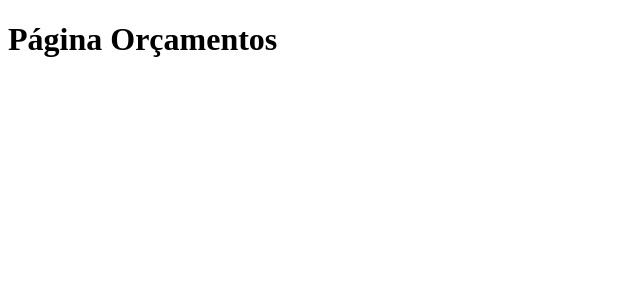
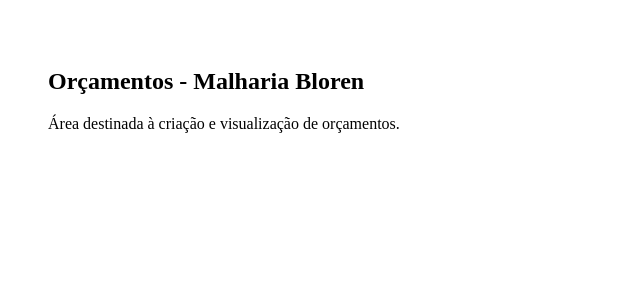
Before and after one commit to erickmagalhaes81/malharia-bloren-system, a Next.js app: page /orcamentos in a window 1280 px wide. Shown: the top 300 px of the page, without its empty margins (0-640 px from the left). Built offline with nearby package versions, Linux system fonts and the light colour scheme.

Commit message:
Update orcamentos.js

```diff
--- a/pages/orcamentos.js
+++ b/pages/orcamentos.js
@@ -1,3 +1,8 @@
 export default function Orcamentos() {
-  return <h1>Página Orçamentos</h1>;
+  return (
+    <div style={{ padding: 40 }}>
+      <h2>Orçamentos - Malharia Bloren</h2>
+      <p>Área destinada à criação e visualização de orçamentos.</p>
+    </div>
+  );
 }
```
